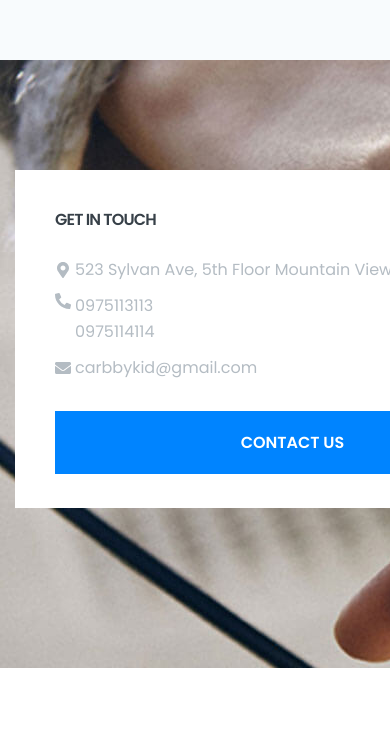
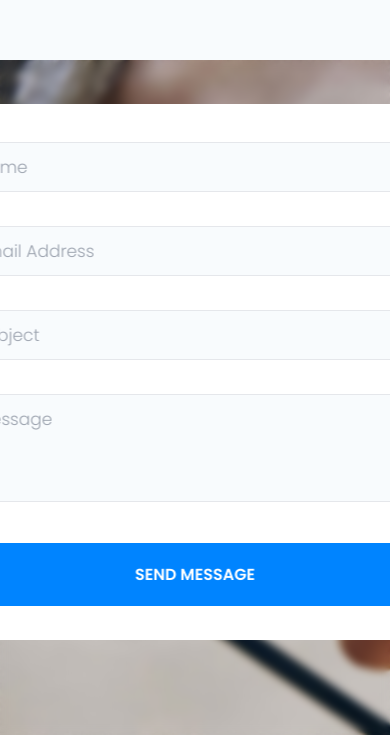
Before and after one commit to carbbykid/vietnamese-restaurant, a Next.js app: page / in a window 390 px wide. Shown: the part 4353-5088 px from the top of the page. Before the commit the page ends 5021 px from the top, so only its background shows below. Built offline with nearby package versions, Linux system fonts and the light colour scheme.

Commit message:
feat: contact

```diff
--- a/src/assets/styles/tailwind.scss
+++ b/src/assets/styles/tailwind.scss
@@ -3,6 +3,49 @@
 @tailwind utilities;
 
 @layer components {
+
+  input:invalid[data-focused="true"], textarea:invalid[data-focused="true"]{
+      border: 1px solid red;
+      margin-bottom: 6px;
+  }
+
+  input:invalid[data-focused="true"] ~span, textarea:invalid[data-focused="true"] ~ span{
+    visibility: visible;
+    opacity: 1;
+    height: auto;
+    margin-bottom: 10px;
+  }
+
+  textarea {
+    height: 108px;
+  }
+
+  .flip-card-back {
+    transform: rotateY(180deg);
+  }
+
+  .flip-card {
+    perspective: 1000px;
+  }
+
+  .flip-card:hover .flip-card-inner {
+    transform: rotateY(180deg);
+  }
+
+  .flip-card-inner {
+    transform-style: preserve-3d;
+    transition: transform 0.6s;
+    box-shadow: 0 4px 8px 0 rgba(0,0,0,0.2);
+  }
+
+  .back-face {
+    backface-visibility: hidden;
+  }
+
+  .form-contact-wrap {
+    @apply w-[555px] bg-white px-[40px] pt-[38px] pb-[34px] m-auto absolute top-[50%] left-[50%] -translate-x-[50%] -translate-y-[50%]
+  }
+
   .heading {
     @apply text-xl font-bold tracking-tighter mb-[20px] sm:text-5xl text-center text-chipo-heading;
   }
--- /dev/null
+++ b/src/components/common/FormInput.tsx
@@ -0,0 +1,42 @@
+import { InputHTMLAttributes, useState } from "react";
+import InputType from "./InputType";
+
+type FormInput = InputHTMLAttributes<HTMLInputElement> & {
+  label?: string;
+  errorMessage?: string;
+  onChange: (e: any) => void;
+  types?: string;
+};
+
+const FormInput = (props: FormInput): JSX.Element => {
+  const [focused, setFocused] = useState(false);
+  const { label, errorMessage, onChange, types, ...inputProps } = props;
+
+  const handleFocus = (e: any) => {
+    setFocused(true);
+  };
+
+  return (
+    <div>
+      {label && <label>{label}:</label>}
+      <InputType
+        types={types}
+        {...inputProps}
+        onChange={onChange}
+        onBlur={handleFocus}
+        onFocus={() =>
+          inputProps.name === "confirmPassword" && setFocused(true)
+        }
+        data-focused={focused.toString()}
+      />
+
+      {errorMessage && (
+        <span className="block invisible opacity-0 h-0 overflow-hidden text-red-500 transition-opacity duration-300 text-[12px]">
+          {errorMessage}
+        </span>
+      )}
+    </div>
+  );
+};
+
+export default FormInput;
--- /dev/null
+++ b/src/components/common/InputType.tsx
@@ -0,0 +1,13 @@
+import React from "react";
+
+const InputType = React.memo(({ types, ...props }: any) => {
+  switch (types) {
+    case "textarea":
+      return <textarea {...props} />;
+
+    default:
+      return <input {...props} type={types as string} />;
+  }
+});
+
+export default InputType;
--- a/src/components/layout/Header.tsx
+++ b/src/components/layout/Header.tsx
@@ -57,10 +57,10 @@ const Header = (): JSX.Element => {
             <Link href="/#product">Product</Link>
           </li>
           <li className="p-4 hover:text-chipo-heading ease-in duration-200">
-            <Link href="/work">Work</Link>
+            <Link href="#contact">Contact</Link>
           </li>
           <li className="p-4 hover:text-chipo-heading ease-in duration-200">
-            <Link href="/contact">Contact</Link>
+            <Link href="/blog">Blog</Link>
           </li>
         </ul>
 
--- a/src/components/page/home/Contact.tsx
+++ b/src/components/page/home/Contact.tsx
@@ -1,12 +1,31 @@
+import FormInput from "components/common/FormInput";
 import Axios from "config/Axios";
 import { useState } from "react";
-import {
-  FaChevronRight,
-  FaLock,
-  FaPhoneAlt,
-  FaEnvelope,
-  FaMapMarkerAlt,
-} from "react-icons/fa";
+import { FaLock, FaPhoneAlt, FaEnvelope, FaMapMarkerAlt } from "react-icons/fa";
+
+type Contact = {
+  formTitle: string;
+  address: string;
+  firstPhoneNumber: string;
+  secondPhoneNumber?: string;
+  email: string;
+};
+
+export type FormValue = {
+  name: string;
+  email: string;
+  subject: string;
+  message: string;
+};
+
+type nameType = keyof FormValue;
+
+const initForm = {
+  name: "",
+  email: "",
+  subject: "",
+  message: "",
+};
 
 const Contact = ({
   formTitle,
@@ -14,15 +33,11 @@ const Contact = ({
   firstPhoneNumber,
   secondPhoneNumber,
   email,
-}: {
-  formTitle: string;
-  address: string;
-  firstPhoneNumber: string;
-  secondPhoneNumber?: string;
-  email: string;
-}): JSX.Element => {
-  const [isDisplayForm, setIsDisplayForm] = useState(false);
-  const [formContact, setFormContact] = useState();
+}: Contact): JSX.Element => {
+  const [isDisplayForm, setIsDisplayForm] = useState(true);
+  const [formContact, setFormContact] = useState<FormValue>(initForm);
+
+  console.log("formContact:", formContact);
 
   const handleSubmit = async (e: any) => {
     e.preventDefault();
@@ -33,13 +48,21 @@ const Contact = ({
   };
 
   const handleFormContact = (e: any) => {
-    // setFormContact({...formContact, e.target.value});
+    setFormContact((prev: any) => ({
+      ...prev,
+      [e.target.name]: e.target.value,
+    }));
   };
 
   return (
-    <div className="bg-contact-bg pb-[160px] pt-[110px]">
-      <div className="wrap-content">
-        <div className="w-[555px] bg-white px-[40px] pt-[38px] pb-[34px] m-auto">
+    <div
+      id="contact"
+      className="h-[80vh] relative bg-contact-bg bg-cover pb-[160px] pt-[110px] before:content-[''] before:absolute before:backdrop-blur-sm before:w-full before:h-full before:top-0 before:left-0"
+    >
+      <div className="wrap-content relative z-2 w-full h-full flip-card ">
+        <div className="relative w-full h-full flip-card-inner">
+          {/* front */}
+          <div className="form-contact-wrap back-face">
             <h2 className="font-bold tracking-tighter sm:text-[27px] text-chipo-heading">
               {formTitle}
             </h2>
@@ -68,36 +91,64 @@ const Contact = ({
             </button>
           </div>
 
-        {isDisplayForm && (
-          <div className="text-center">
-            <form onSubmit={handleSubmit} className="max-w-[750px] m-auto">
-              <div className="flex">
-                <input
-                  type="text"
-                  className="font-[19px] leading-[80px] px-[38px] w-full bg-white"
-                  placeholder="Enter Your Email Address"
-                  value={email}
+          {/* back */}
+          <div className="form-contact-wrap flip-card-back back-face">
+            <form onSubmit={handleSubmit}>
+              {inputs.map((input, idx) => (
+                <FormInput
+                  key={idx}
+                  {...input}
+                  value={formContact[input.name as nameType]}
                   onChange={handleFormContact}
+                  className="w-full text-[17px] leading-[24px] px-[18px] py-[12px] font-light mb-[34px] border border-['#e0e8ee'] text-['#555'] bg-chipo-bg-second rounded-[4px]"
                 />
+              ))}
+
               <button
-                  className="bg-chipo-blue py-[10px] px-[40px] hover:bg-chipo-text ease-in duration-200"
+                onClick={() => setIsDisplayForm((prev) => !prev)}
+                className="sm:text-[19px] px-[33px] w-full leading-[63px] font-semibold text-white bg-chipo-blue ease-in duration-300 hover:bg-chipo-heading"
                 type="submit"
               >
-                  <FaChevronRight className="text-[30px] text-white" />
+                SEND MESSAGE
               </button>
-              </div>
             </form>
-            <div className="mt-[22px]">
-              <div className="flex items-center justify-center">
-                <FaLock className="inline mr-[8px]" />
-                No Spam. We Promise. Unsubscribe anytime.
           </div>
         </div>
-          </div>
-        )}
       </div>
     </div>
   );
 };
 
 export default Contact;
+
+const inputs = [
+  {
+    name: "name",
+    type: "text",
+    placeholder: "Name",
+    required: true,
+    errorMessage: "This field is required.",
+  },
+  {
+    name: "email",
+    type: "email",
+    placeholder: "Email Address",
+    required: true,
+    errorMessage: "This field is required.",
+  },
+  {
+    name: "subject",
+    type: "text",
+    placeholder: "Subject",
+    required: true,
+    errorMessage: "This field is required.",
+  },
+  {
+    name: "message",
+    type: "text",
+    placeholder: "Message",
+    required: true,
+    types: "textarea",
+    errorMessage: "This field is required.",
+  },
+];
```
Lines whose indentation alone changed are shown as unchanged.
